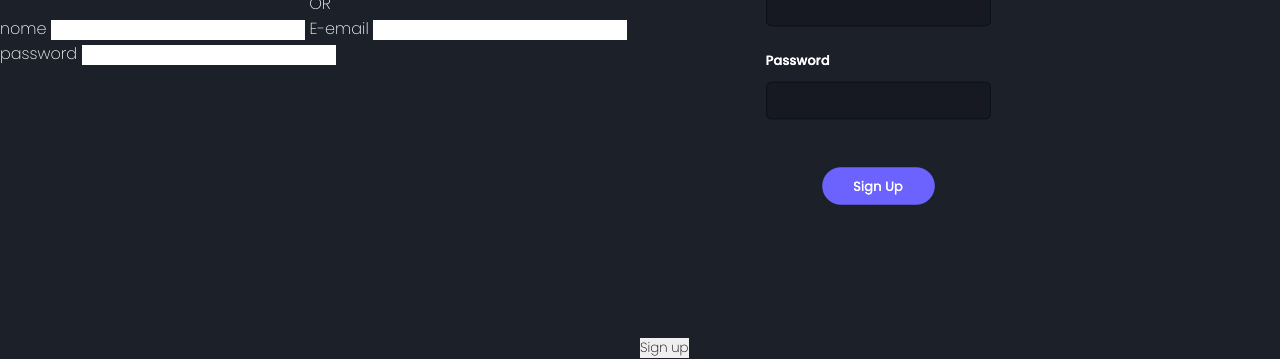
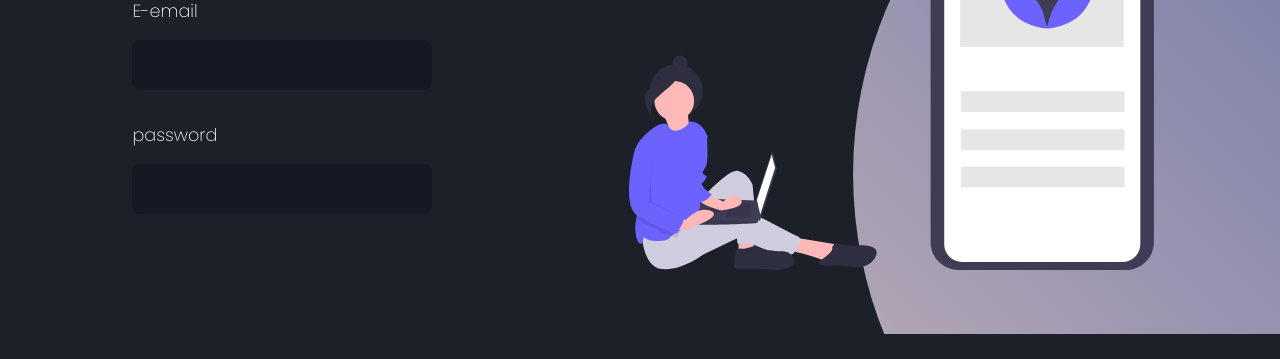
Before and after one commit to felipesantos2/Formulario, a plain HTML site: page index.html in a window 1280 px wide. Shown: the part 466-825 px from the top of the page. After the commit the page ends 800 px from the top, so only its background shows below. Drawn offline with Linux system fonts and the light colour scheme.

Commit message:
aprimoramento

```diff
--- a/index.html
+++ b/index.html
@@ -1,10 +1,10 @@
 <!DOCTYPE html>
 <html lang="pt-br">
   <head>
-    <meta charset="utf-8"/>
+    <meta charset="utf-8" />
     <meta http-equiv="X-UA-Compatible" content="IE=edge" />
     <meta name="viewport" content="width=device-width, initial-scale=1.0" />
-    <link rel="stylesheet" href="styles.css">
+    <link rel="stylesheet" href="styles.css" />
     <title>LOGIN</title>
   </head>
   <body>
@@ -25,26 +25,25 @@
         <span>OR</span>
       </div>
       <form action=" ">
-
         <label for="name">
           <span>nome</span>
-            <input type="text" id="name" name="name">
+          <input type="text" id="name" name="name" />
         </label>
 
         <label for="email">
           <span>E-email<E-mail></E-mail></span>
-            <input type="email" id="email" name="email">
+          <input type="email" id="email" name="email" />
         </label>
 
         <label for="password">
           <span>password</span>
-            <input type="text" id="password" name="password">
+          <input type="text" id="password" name="password" />
         </label>
       </form>
     </main>
     <section class="images">
-      <input type="submit" value="Sign up">
-      <img src="assets/final-mobile.png" alt="Mobile">
+      <!-- <input type="submit" value="Sign up"> -->
+      <img src="assets/mobile.svg" alt="Mobile" />
       <div class="circle"></div>
     </section>
   </body>
--- a/styles.css
+++ b/styles.css
@@ -32,13 +32,109 @@ main h1 {
     margin-bottom: 3rem;
 
 }
-main .social-media{
+main .social-media {
     display:flex;
     align-content: center;
 
 }
-main .social-media  img{
-    width: 36px;
+main .social-media a {
+    text-decoration: none;
 
 
 }
+main .social-media  img {
+    width: 36px;
+    margin-left: 3rem;
+
+
+
+}
+
+main.alternative span {
+
+    margin-top: 1rem;
+    font-weight: 400;
+    color: rgba(255, 255, 255, 0.3);
+    position: relative;
+
+}
+
+main .alternative span::before, main .alternative span::after {
+    position: absolute;
+    content: '';
+    height: 1px;
+    width: 100px;
+    bottom: 50%;
+    right: 50px;
+    background: rgba(255, 255, 255, 0.3);
+}
+
+main .alternative span::after {
+
+
+}
+main .social-media a:first-child img{
+    margin-left: 0;
+
+}
+main form {
+    display: flex;
+    flex-direction: column;
+    align-items: center;
+
+}
+main form label {
+    display: flex;
+    flex-direction: column;
+
+}
+main form label span {
+    font-size:1.1rem;
+    margin-top: 2rem;
+}
+main form input {
+    background: #161923;
+    width: 300px;
+    height: 50px;
+    padding: 0 0.5rem;
+    margin-top: 1rem;
+    outline: none;
+    color:rgba(166, 166, 166);
+    font-size: 1rem;
+    border: 1px #040b18;
+    border-radius: 8px;
+}
+/* main form input[type="submit"] {
+
+    cursor: pointer;
+    width: 50%;
+    margin-top: 4rem;
+    border:none;
+    border-radius: 32px;
+    background: #6c63ff;
+    color:#fff;
+    font-size: 1.1rem;
+    transition: all .3s ease-in-out;
+}
+main form input[type="submit"]:hover {
+    background: #5952d4;
+
+} */
+section.images {
+    display:flex;
+    align-items: flex-end;
+    padding: 4rem;
+}
+section.images  img {
+    width: 90%;
+}
+section.images .circle {
+    position:absolute;
+    height: 100%;
+    width:100%;
+    top: 0;
+    left: 0;
+    background: linear-gradient(45deg, #e8cbc0, #636fa4);
+    clip-path:circle(40% at right 80%);
+    z-index:-1;
+}
```
Lines whose indentation alone changed are shown as unchanged.
